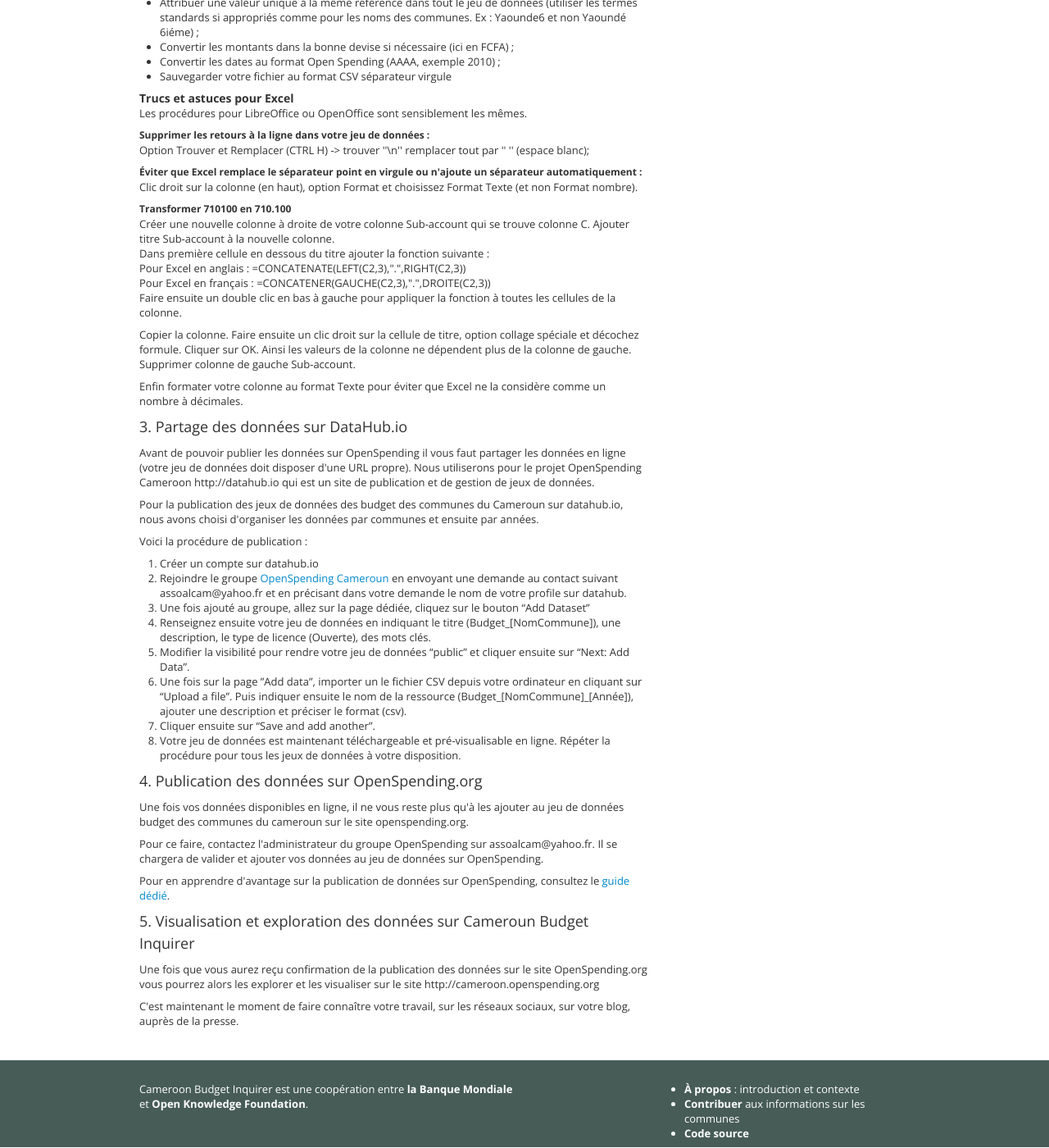
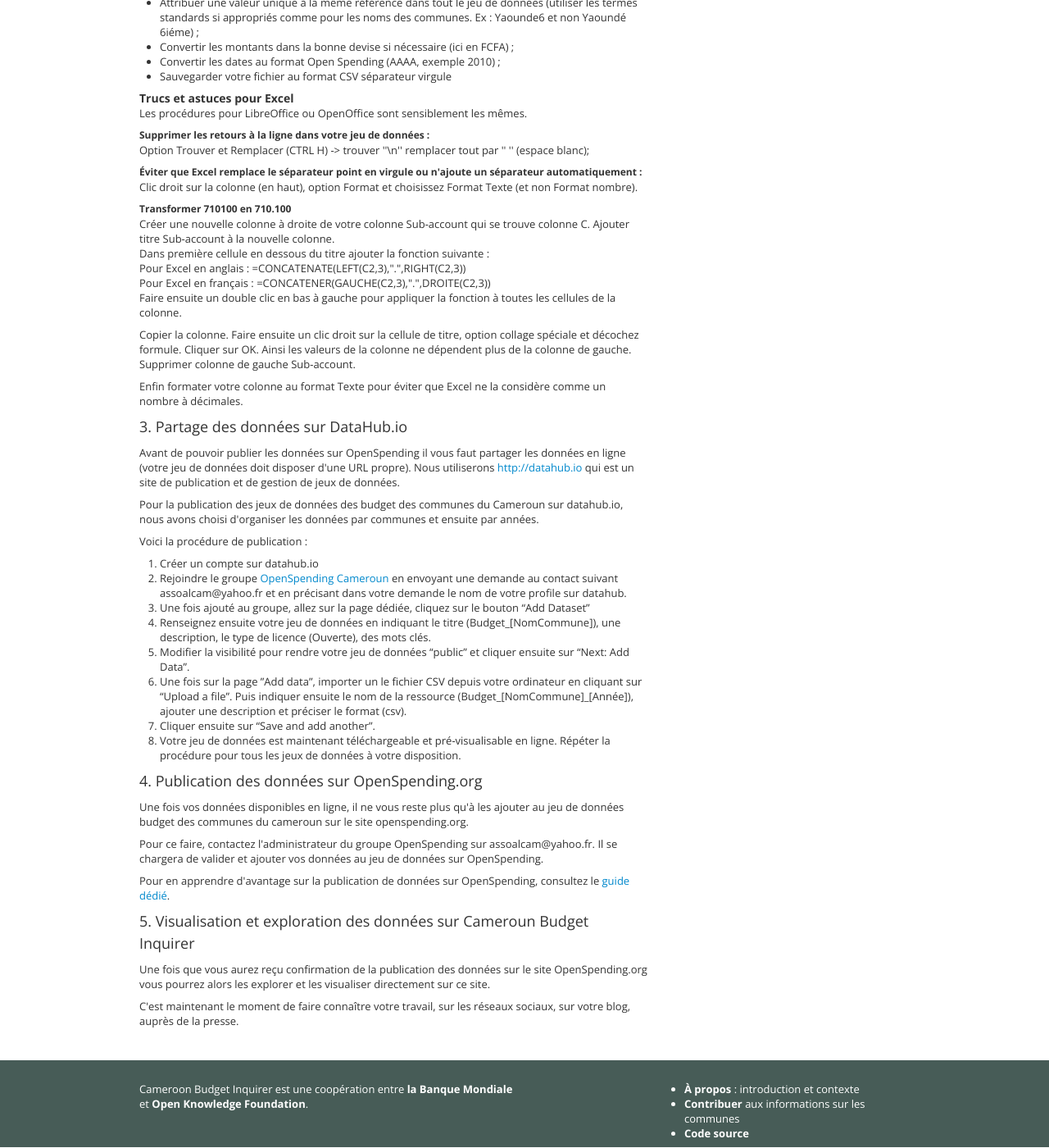
Before and after one commit to openspending/cameroon.openspending.org, a Jekyll site: the page built from fr/contribute_new.html, in a window 1280 px wide and 1400 px high, scrolled down 4012 px. Shown: the whole window at 82% size. Built offline with Jekyll 4.4.1, drawn with Linux system fonts in a browser that asks for light colours; nearby versions of some CDN libraries.

Commit message:
Update contribute_new.html

```diff
--- a/fr/contribute_new.html
+++ b/fr/contribute_new.html
@@ -266,7 +266,7 @@
 
 <h3>3. Partage des données sur DataHub.io</h3>
 
-<p>Avant de pouvoir publier les données sur OpenSpending il vous faut partager les données en ligne (votre jeu de données doit disposer d'une URL propre). Nous utiliserons pour le projet OpenSpending Cameroon http://datahub.io qui est un site de publication et de gestion de jeux de données.</p>
+<p>Avant de pouvoir publier les données sur OpenSpending il vous faut partager les données en ligne (votre jeu de données doit disposer d'une URL propre). Nous utiliserons <a href="http://datahub.io" target="_blank">http://datahub.io</a> qui est un site de publication et de gestion de jeux de données.</p>
 
 <p>Pour la publication des jeux de données des budget des communes du Cameroun sur datahub.io, nous avons choisi d'organiser les données par communes et ensuite par années.</p>
 
@@ -290,7 +290,7 @@
 <p>Pour en apprendre d'avantage sur la publication de données sur OpenSpending, consultez le <a href="http://community.openspending.org/help/guide/fr/" target="_blank">guide dédié</a>.</p>
 
 <h3>5. Visualisation et exploration des données sur Cameroun Budget Inquirer</h3>
-<p>Une fois que vous aurez reçu confirmation de la publication des données sur le site OpenSpending.org vous pourrez alors les explorer et les visualiser sur le site  http://cameroon.openspending.org</p>
+<p>Une fois que vous aurez reçu confirmation de la publication des données sur le site OpenSpending.org vous pourrez alors les explorer et les visualiser directement sur ce site.</p>
 
 <p>C'est maintenant le moment de faire connaître votre travail, sur les réseaux sociaux, sur votre blog, auprès de la presse.</p>
 
```
